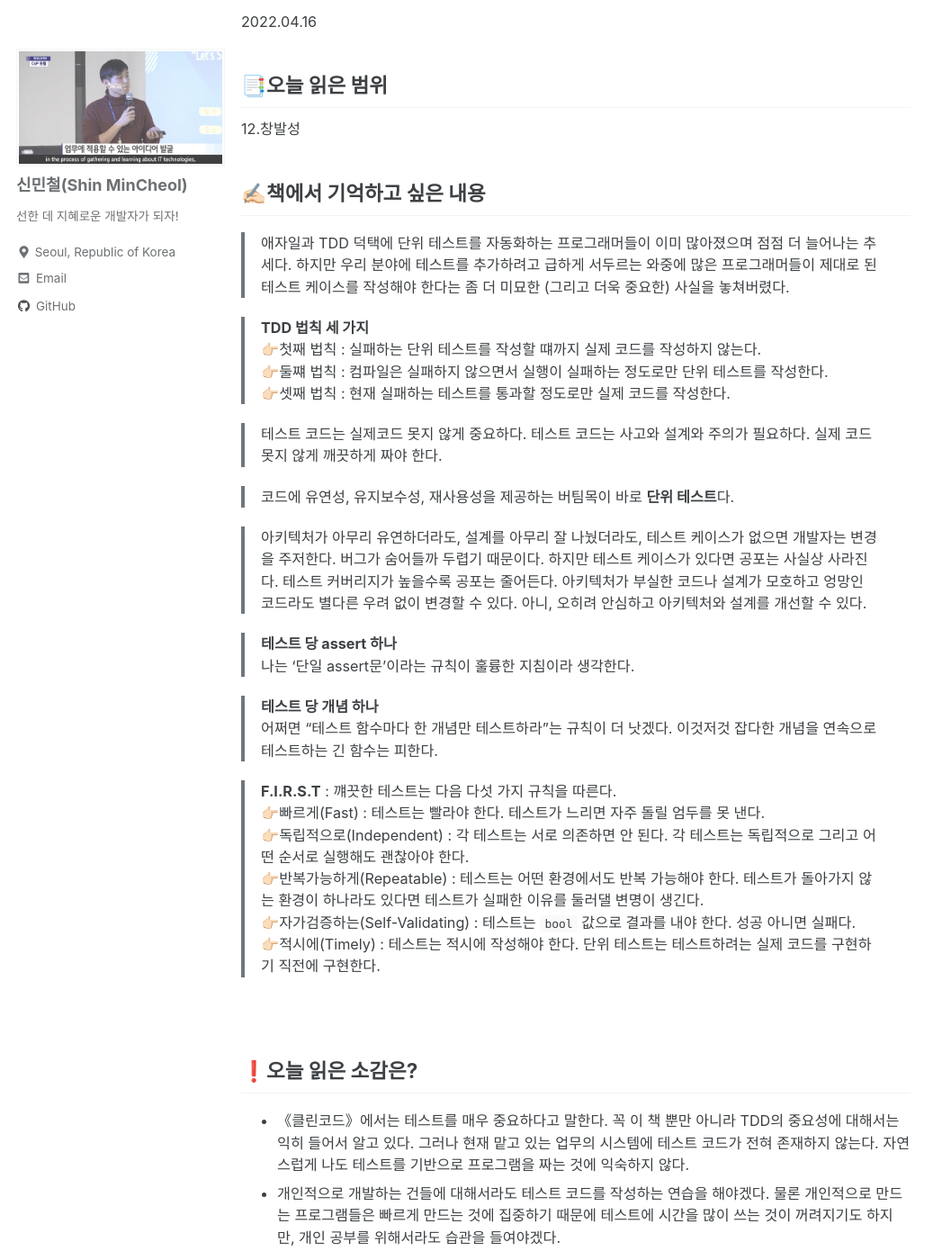
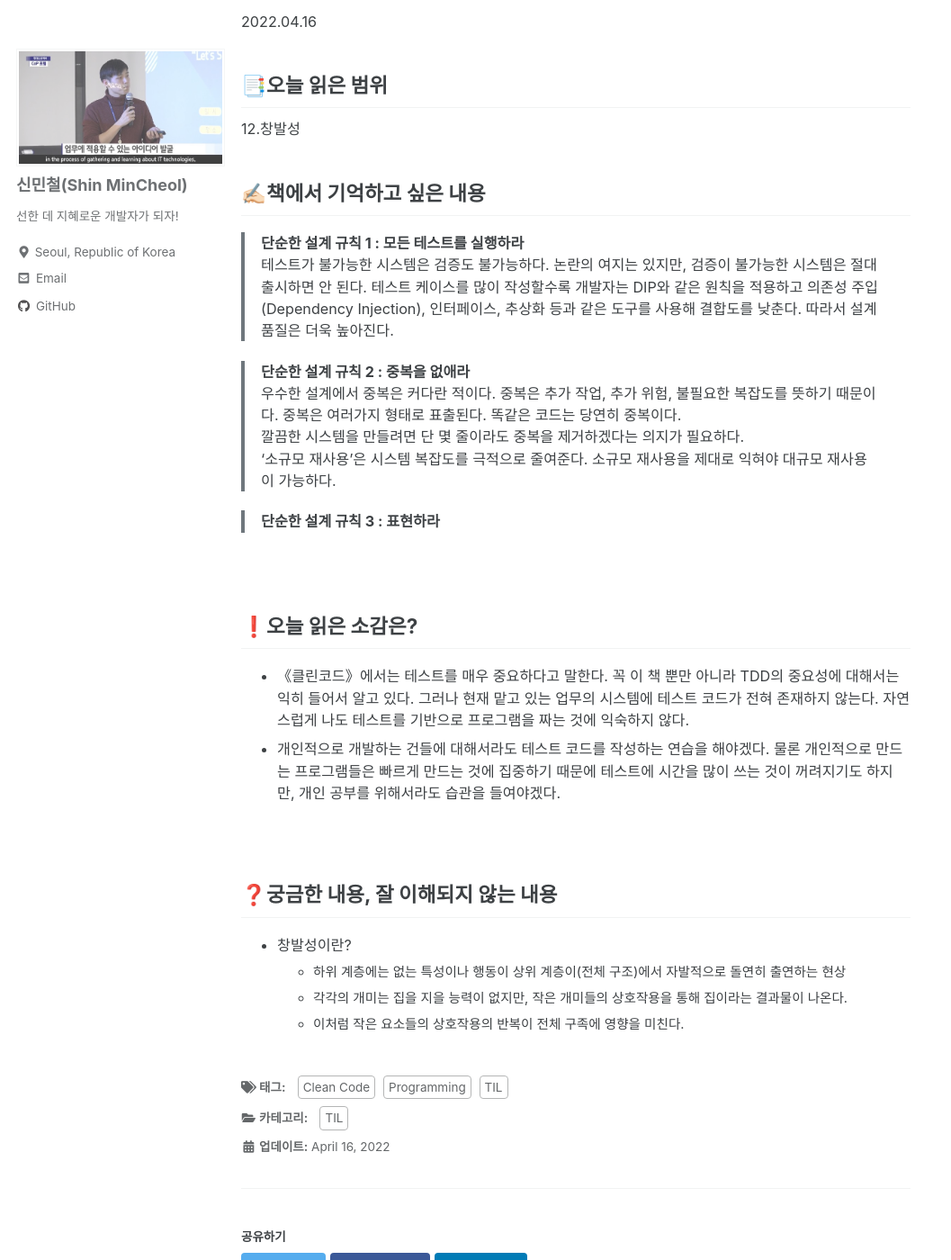
Before and after one commit to alsoj/alsoj.github.io, a Jekyll site: the page built from _posts/til/clean code/2022-04-16-[클린코드]12.창발성.md, in a window 1280 px wide and 1400 px high, scrolled down 256 px. Shown: the whole window at 90% size, without its empty margins (0-1057 px from the left). Built offline with Jekyll 4.4.1, drawn with Linux system fonts in a browser that asks for light colours; cached includes are drawn as plain includes; comment, search, counter and statistics services are not loaded.

Commit message:
modify TIL clean code

```diff
--- a/_posts/til/clean code/2022-04-16-[클린코드]12.창발성.md
+++ b/_posts/til/clean code/2022-04-16-[클린코드]12.창발성.md
@@ -18,31 +18,16 @@ tags:
 
 ## ✍🏻책에서 기억하고 싶은 내용
 
-> 애자일과 TDD 덕택에 단위 테스트를 자동화하는 프로그래머들이 이미 많아졌으며 점점 더 늘어나는 추세다. 하지만 우리 분야에 테스트를 추가하려고 급하게 서두르는 와중에 많은 프로그래머들이 제대로 된 테스트 케이스를 작성해야 한다는 좀 더 미묘한 (그리고 더욱 중요한) 사실을 놓쳐버렸다.
+> **단순한 설계 규칙 1 : 모든 테스트를 실행하라**
+> 테스트가 불가능한 시스템은 검증도 불가능하다. 논란의 여지는 있지만, 검증이 불가능한 시스템은 절대 출시하면 안 된다.
+> 테스트 케이스를 많이 작성할수록 개발자는 DIP와 같은 원칙을 적용하고 의존성 주입(Dependency Injection), 인터페이스, 추상화 등과 같은 도구를 사용해 결합도를 낮춘다. 따라서 설계 품질은 더욱 높아진다.
 
-> **TDD 법칙 세 가지**
-> 👉🏻첫째 법칙 : 실패하는 단위 테스트를 작성할 떄까지 실제 코드를 작성하지 않는다.
-> 👉🏻둘쨰 법칙 : 컴파일은 실패하지 않으면서 실행이 실패하는 정도로만 단위 테스트를 작성한다.
-> 👉🏻셋째 법칙 : 현재 실패하는 테스트를 통과할 정도로만 실제 코드를 작성한다.
+> **단순한 설계 규칙 2 : 중복을 없애라**
+> 우수한 설계에서 중복은 커다란 적이다. 중복은 추가 작업, 추가 위험, 불필요한 복잡도를 뜻하기 때문이다. 중복은 여러가지 형태로 표출된다. 똑같은 코드는 당연히 중복이다.
+> 깔끔한 시스템을 만들려면 단 몇 줄이라도 중복을 제거하겠다는 의지가 필요하다.
+> '소규모 재사용'은 시스템 복잡도를 극적으로 줄여준다. 소규모 재사용을 제대로 익혀야 대규모 재사용이 가능하다.
 
-> 테스트 코드는 실제코드 못지 않게 중요하다. 테스트 코드는 사고와 설계와 주의가 필요하다. 실제 코드 못지 않게 깨끗하게 짜야 한다.
-
-> 코드에 유연성, 유지보수성, 재사용성을 제공하는 버팀목이 바로 **단위 테스트**다.
-
-> 아키텍처가 아무리 유연하더라도, 설계를 아무리 잘 나눴더라도, 테스트 케이스가 없으면 개발자는 변경을 주저한다. 버그가 숨어들까 두렵기 때문이다. 하지만 테스트 케이스가 있다면 공포는 사실상 사라진다. 테스트 커버리지가 높을수록 공포는 줄어든다. 아키텍처가 부실한 코드나 설계가 모호하고 엉망인 코드라도 별다른 우려 없이 변경할 수 있다. 아니, 오히려 안심하고 아키텍처와 설계를 개선할 수 있다.
-
-> **테스트 당 assert 하나**
-> 나는 '단일 assert문'이라는 규칙이 훌륭한 지침이라 생각한다.
-
-> **테스트 당 개념 하나**
-> 어쩌면 "테스트 함수마다 한 개념만 테스트하라"는 규칙이 더 낫겠다. 이것저것 잡다한 개념을 연속으로 테스트하는 긴 함수는 피한다.
-
-> **F.I.R.S.T** : 꺠끗한 테스트는 다음 다섯 가지 규칙을 따른다.
-> 👉🏻빠르게(Fast) : 테스트는 빨라야 한다. 테스트가 느리면 자주 돌릴 엄두를 못 낸다.
-> 👉🏻독립적으로(Independent) : 각 테스트는 서로 의존하면 안 된다. 각 테스트는 독립적으로 그리고 어떤 순서로 실행해도 괜찮아야 한다.
-> 👉🏻반복가능하게(Repeatable) : 테스트는 어떤 환경에서도 반복 가능해야 한다. 테스트가 돌아가지 않는 환경이 하나라도 있다면 테스트가 실패한 이유를 둘러댈 변명이 생긴다.
-> 👉🏻자가검증하는(Self-Validating) : 테스트는 `bool` 값으로 결과를 내야 한다. 성공 아니면 실패다.
-> 👉🏻적시에(Timely) : 테스트는 적시에 작성해야 한다. 단위 테스트는 테스트하려는 실제 코드를 구현하기 직전에 구현한다.
+> **단순한 설계 규칙 3 : 표현하라**
 
 <br />
 
@@ -55,4 +40,7 @@ tags:
 
 ## ❓궁금한 내용, 잘 이해되지 않는 내용
 
-- 없음
+- 창발성이란?
+  - 하위 계층에는 없는 특성이나 행동이 상위 계층이(전체 구조)에서 자발적으로 돌연히 출연하는 현상
+  - 각각의 개미는 집을 지을 능력이 없지만, 작은 개미들의 상호작용을 통해 집이라는 결과물이 나온다.
+  - 이처럼 작은 요소들의 상호작용의 반복이 전체 구족에 영향을 미친다.
```
